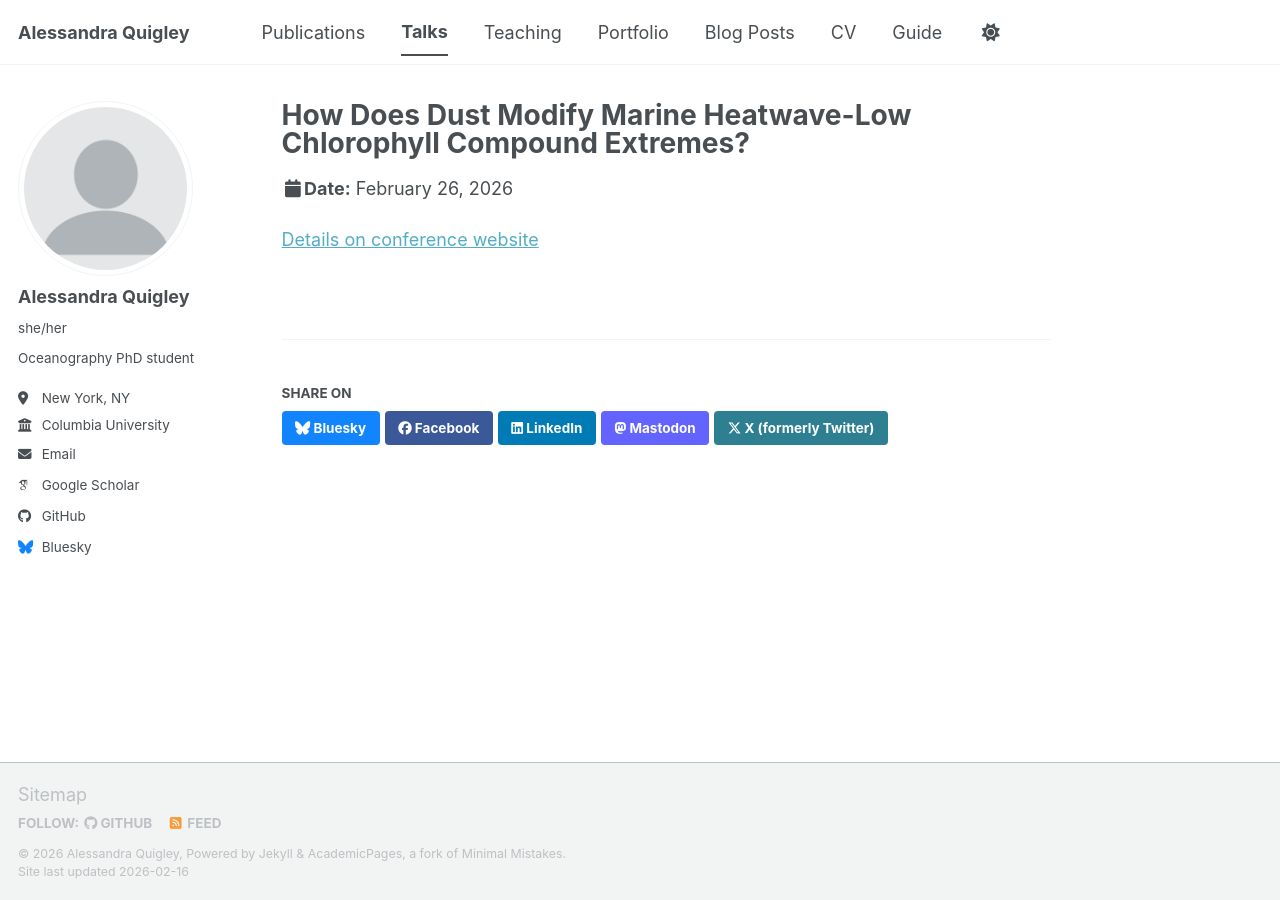
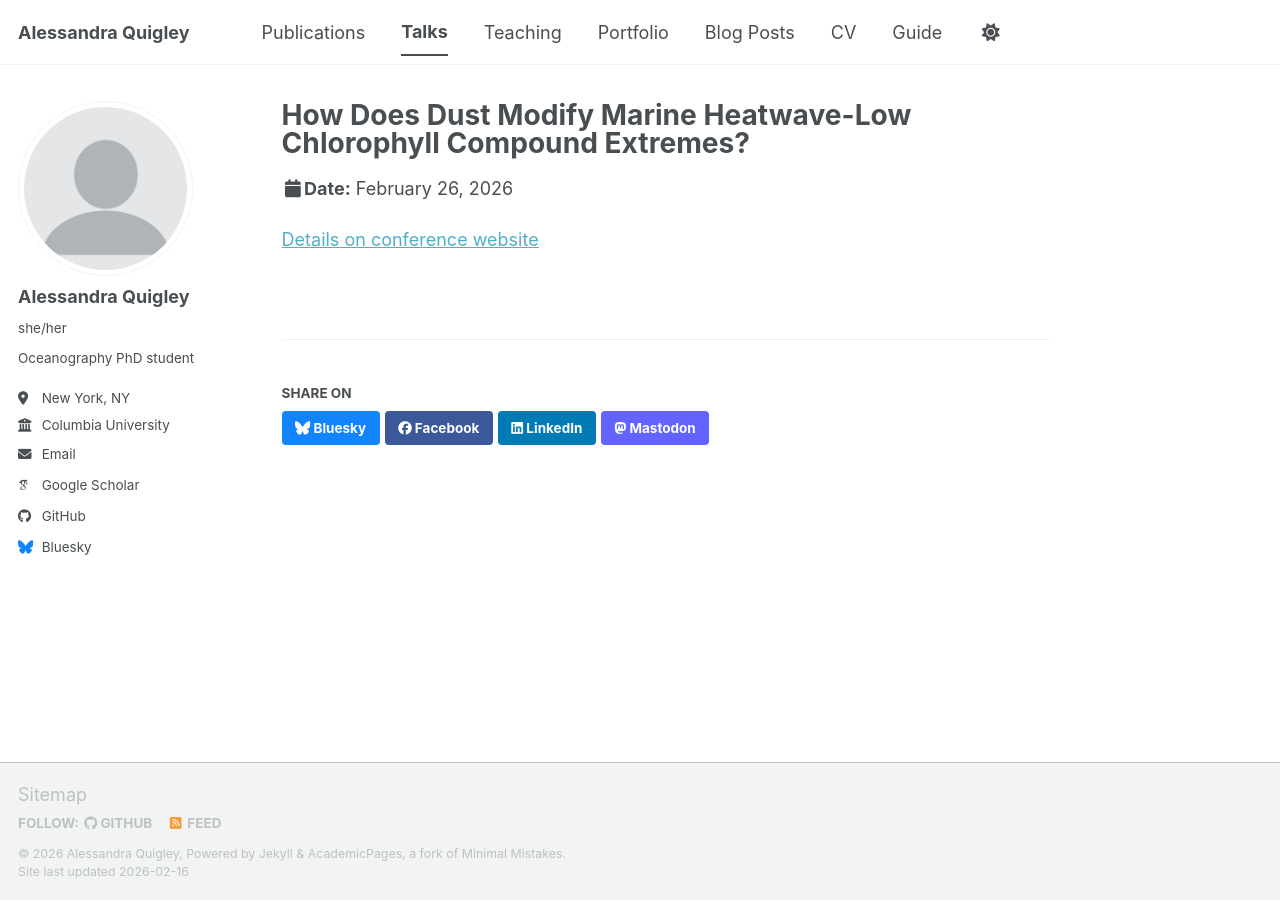
Before and after one commit to alessandraquig/alessandraquig.github.io, a Jekyll site: the page built from _talks/osm2026.md, in a window 1280 px wide. Built offline with Jekyll 4.4.1, drawn with Linux system fonts in a browser that asks for light colours; some web fonts are replaced; a script bundle is joined from its source files by our own code; library files that are not in the unit come from our copies.

Commit message:
Removed X from sharing options

```diff
--- a/_includes/social-share.html
+++ b/_includes/social-share.html
@@ -12,6 +12,4 @@
   <a href="https://www.linkedin.com/shareArticle?mini=true&url={{ base_path }}{{ page.url }}" class="btn btn--linkedin" title="{{ site.data.ui-text[site.locale].share_on_label | default: 'Share on' }} LinkedIn"><i class="fab fa-linkedin" aria-hidden="true"></i><span> LinkedIn</span></a>
 
   <a href="https://www.addtoany.com/add_to/mastodon?linkurl={{  base_path | append: page.url | url_encode }}" class="btn btn--mastodon" title="{{ site.data.ui-text[site.locale].share_on_label | default: 'Share on' }} Mastodon"><i class="fab fa-mastodon" aria-hidden="true"></i><span> Mastodon</span></a>
-
-  <a href="https://x.com/intent/post?text={{ base_path }}{{ page.url }}" class="btn btn--x" title="{{ site.data.ui-text[site.locale].share_on_label | default: 'Share on' }} X"><i class="fab fa-x-twitter" aria-hidden="true"></i><span> X (formerly Twitter)</span></a>
 </section>
```
